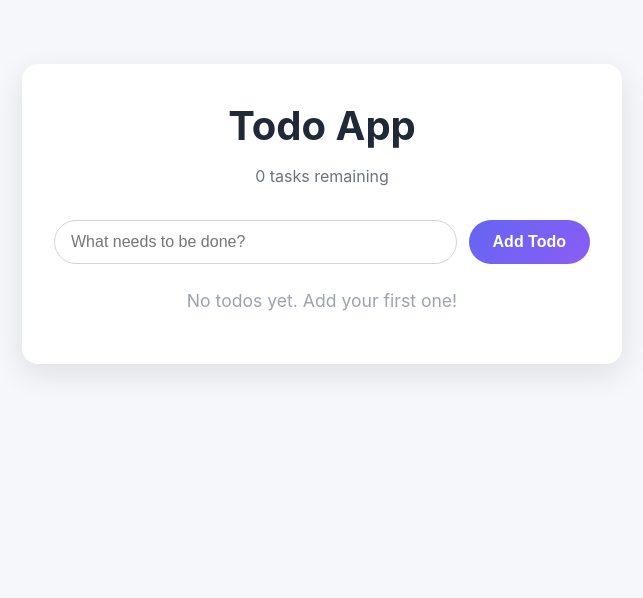
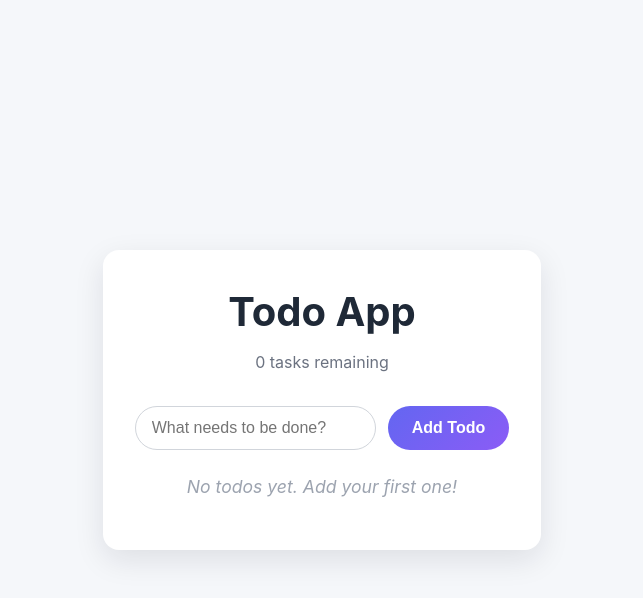
Before and after one commit to 2advancesolutions/venus-todo-react, a React (Vite) app: page / in a window 1280 px wide. Shown: the top 598 px of the page, without its empty margins (318-961 px from the left). Built offline with nearby package versions, Linux system fonts and the light colour scheme; the HTML template or start-up script is replaced by a standard one.

Commit message:
wip: coding: round 5 [index.css]

```diff
--- a/src/index.css
+++ b/src/index.css
@@ -1,10 +1,125 @@
-html,
-body,
-#root {
-  height: 100%;
+:root {
+  font-family: Inter, system-ui, Avenir, Helvetica, Arial, sans-serif;
+  line-height: 1.5;
+  font-weight: 400;
+  color-scheme: light dark;
+  color: rgba(255, 255, 255, 0.87);
+  background-color: #242424;
+  font-synthesis: none;
+  text-rendering: optimizeLegibility;
+  -webkit-font-smoothing: antialiased;
+  -moz-osx-font-smoothing: grayscale;
+  -webkit-text-size-adjust: 100%;
 }
 
 body {
   margin: 0;
-  background-color: #f5f7fa;
+  display: flex;
+  place-items: center;
+  min-width: 320px;
+  min-height: 100vh;
 }
+
+#root {
+  max-width: 1280px;
+  margin: 0 auto;
+  padding: 2rem;
+  text-align: center;
+}
+
+.todo-app {
+  max-width: 500px;
+  margin: 0 auto;
+  padding: 2rem;
+  background: #1a1a1a;
+  border-radius: 8px;
+  box-shadow: 0 4px 6px rgba(0, 0, 0, 0.1);
+}
+
+.todo-form {
+  display: flex;
+  gap: 1rem;
+  margin-bottom: 2rem;
+}
+
+.todo-input {
+  flex: 1;
+  padding: 0.75rem;
+  border: 1px solid #444;
+  border-radius: 4px;
+  background: #2a2a2a;
+  color: white;
+  font-size: 1rem;
+}
+
+.todo-input:focus {
+  outline: none;
+  border-color: #646cff;
+}
+
+.todo-button {
+  padding: 0.75rem 1.5rem;
+  border: none;
+  border-radius: 4px;
+  background: #646cff;
+  color: white;
+  font-size: 1rem;
+  cursor: pointer;
+  transition: background-color 0.3s;
+}
+
+.todo-button:hover {
+  background: #535bf2;
+}
+
+.todo-list {
+  list-style: none;
+  padding: 0;
+  margin: 0;
+}
+
+.todo-item {
+  display: flex;
+  align-items: center;
+  gap: 1rem;
+  padding: 1rem;
+  background: #2a2a2a;
+  border-radius: 4px;
+  margin-bottom: 0.5rem;
+}
+
+.todo-checkbox {
+  width: 20px;
+  height: 20px;
+  cursor: pointer;
+}
+
+.todo-text {
+  flex: 1;
+  text-align: left;
+  color: white;
+}
+
+.todo-text.completed {
+  text-decoration: line-through;
+  opacity: 0.6;
+}
+
+.todo-delete {
+  padding: 0.5rem 1rem;
+  border: none;
+  border-radius: 4px;
+  background: #ff4444;
+  color: white;
+  cursor: pointer;
+  transition: background-color 0.3s;
+}
+
+.todo-delete:hover {
+  background: #cc0000;
+}
+
+.empty-state {
+  color: #888;
+  font-style: italic;
+}
```
